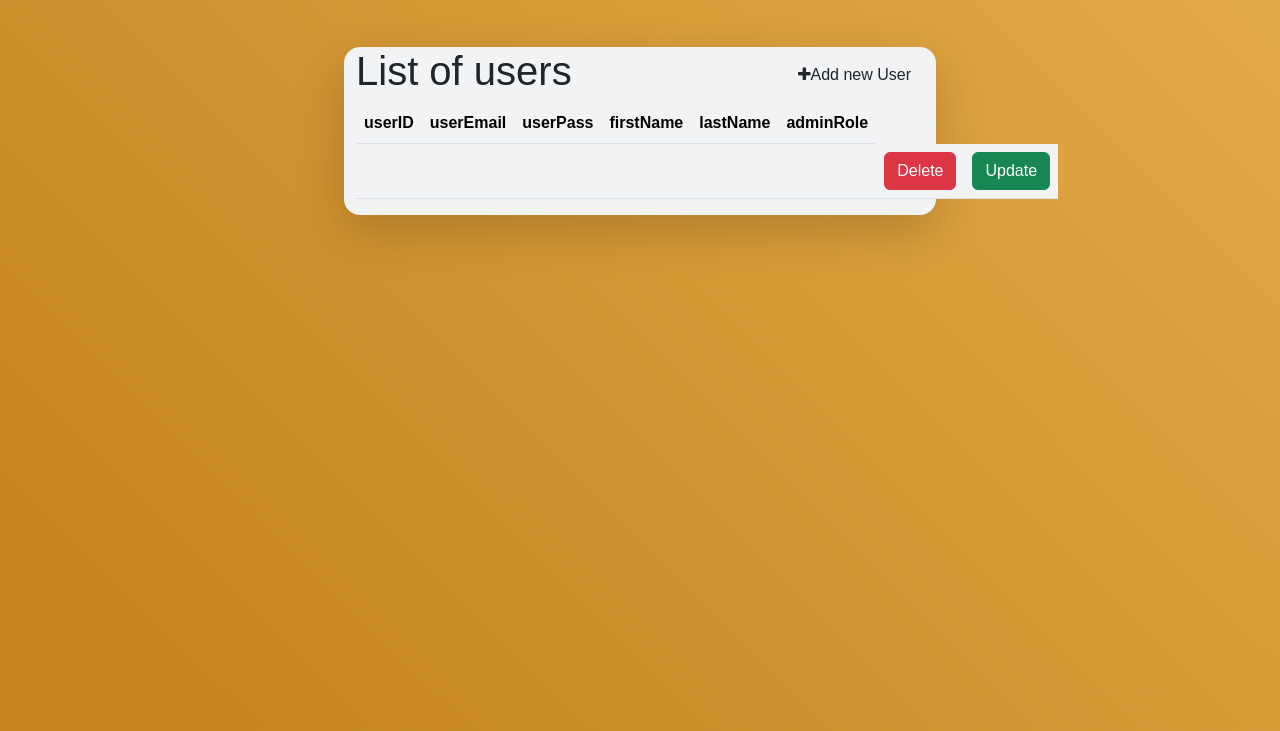
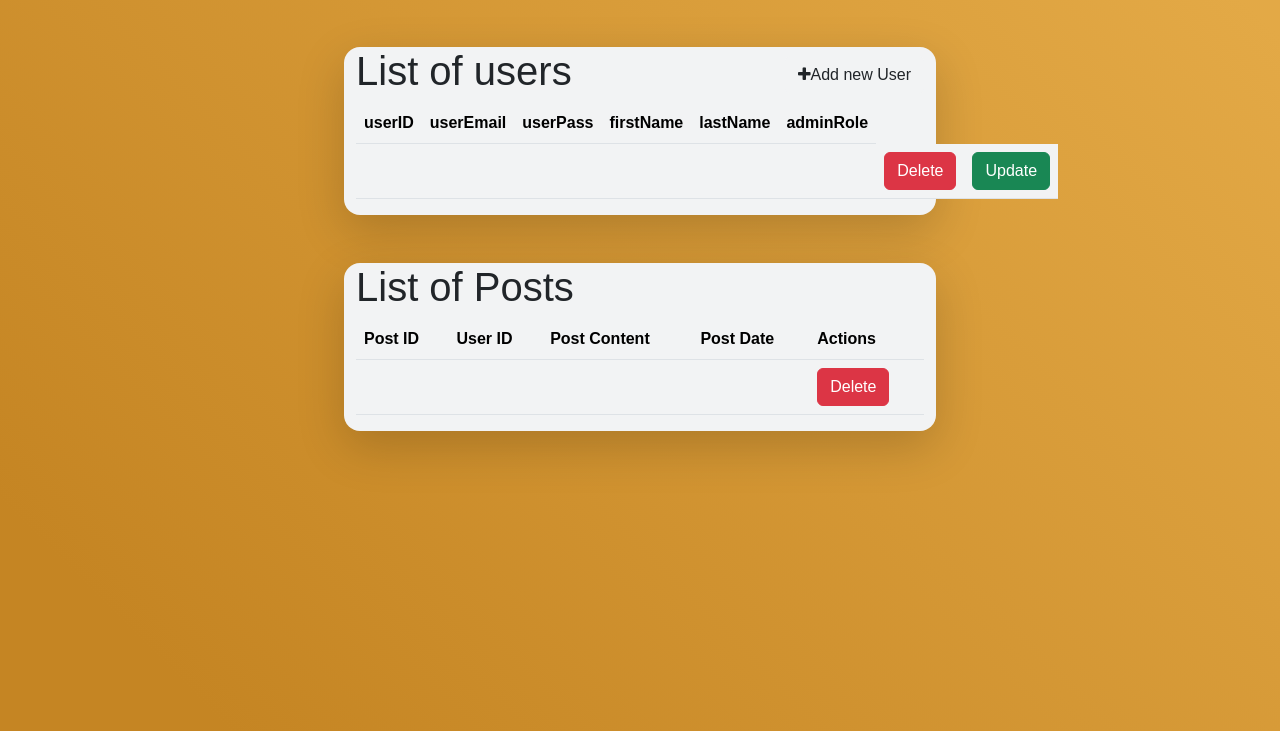
Before and after one commit to markjayforcode/activityInIAS, a PHP site: page /adminDashboard.php in a window 1280 px wide. Shown: the part 69-800 px from the top of the page. Run offline with PHP 8.4, Linux system fonts and the light colour scheme; the visitor is signed in with stand-in values (Sample User, id 1); tables that the repository leaves empty or names only in its code hold one stand-in row (values such as "Sample post"); data that the repository does not hold is empty; some web fonts are replaced.

Commit message:
added postmanagement functions

```diff
--- a/htmlFiles/adminDashboard.php
+++ b/htmlFiles/adminDashboard.php
@@ -9,6 +9,27 @@ if(!isset($_SESSION['userEmail'])){
 
 include '../phpFiles/connection.php'; // Include database connection
 include '../phpFiles/adminfunctions.php';    // Include admin function
+
+
+
+// Check if postID is provided for deletion
+if (isset($_POST['postID'])) {
+  $postID = $_POST['postID'];
+
+  // Prepare and execute the delete query
+  $sql = "DELETE FROM tblposts WHERE postID = ?";
+  if ($stmt = $conn->prepare($sql)) {
+      $stmt->bind_param("i", $postID);
+      $stmt->execute();
+      $stmt->close();
+  }
+
+  // Redirect to the same page to reflect changes
+  header("Location: adminDashboard.php");
+  exit();
+}
+
+
 ?>
 
 <!DOCTYPE html>
@@ -37,8 +58,8 @@ include '../phpFiles/adminfunctions.php';    // Include admin function
                 <a class="nav-link" href="../phpFiles/logout.php">Logout</a>
             </div>
     </nav>
-    <div class="container-fluid d-flex justify-content-center align-items-center p-5">
-     <div class="container content-container shadow-lg rounded-4 w-50"> <!-- Big white container sa gitna -->
+    <div class="container-fluid d-flex justify-content-center align-items-center flex-column p-5">
+     <div class="container content-container shadow-lg rounded-4 w-50 mb-5  "> <!-- Big white container sa gitna -->
      <div class="d-flex justify-content-between align-items-center">
       <h1>List of users</h1>
       <a class="btn btn-add" href="adminCreate.php"> <i class="fa fa-plus"></i>Add new User </a>
@@ -81,6 +102,50 @@ include '../phpFiles/adminfunctions.php';    // Include admin function
           </tbody>
         </table>
 
+
+
+
+     </div>
+
+     <div class="container content-container shadow-lg rounded-4 w-50"> <!-- Big white container sa gitna -->
+    <div class="d-flex justify-content-between align-items-center">
+        <h1>List of Posts</h1>
+    </div>
+    <table class="table table-color">
+        <thead class="table-color">
+            <th scope="col">Post ID</th>
+            <th scope="col">User ID</th>
+            <th scope="col">Post Content</th>
+            <th scope="col">Post Date</th>
+            <th scope="col">Actions</th> <!-- For the delete button -->
+        </thead>
+        <tbody>
+            <?php
+            $posts = fetchPosts($conn); // Fetch posts using the function provided
+            foreach ($posts as $post) {
+                echo '<tr class="table-color">';
+                echo '<th scope="row">' . htmlspecialchars($post['postID']) . '</th>';
+                echo '<td>' . htmlspecialchars($post['userID']) . '</td>';
+                echo '<td>' . htmlspecialchars($post['postContent']) . '</td>';
+                echo '<td>' . htmlspecialchars($post['postDate']) . '</td>';
+                echo "<td>
+                    <form action='adminDashboard.php' method='POST' style='display:inline-block;'>
+                        <input type='hidden' name='postID' value='{$post['postID']}'>
+                        <button type='submit' class='btn btn-danger'>Delete</button>
+                    </form>
+                </td>";
+
+                echo "</tr>";
+            }
+            ?>
+        </tbody>
+    </table>
+</div>
+
+
+
+
+
      </div>
     </div>
 
--- a/phpFiles/adminfunctions.php
+++ b/phpFiles/adminfunctions.php
@@ -24,7 +24,7 @@ if ($_SERVER['REQUEST_METHOD'] === 'POST') {
 
 
 
-//READ
+//READ ACCOUNTS
 
 function fetchAccounts($conn){
 
@@ -44,6 +44,26 @@ $result->free(); //knowledge : freeing results are done tuwing SELECT to diminis
 return $accounts;
 
 }
+
+//READ POSTS
+function fetchPosts($conn){
+
+    $sql = "SELECT * FROM tblposts";
+    $result = $conn->query($sql);
+
+    if($result === false){
+        die("Error fetching posts:" .$conn->error);
+
+    }
+
+    //fetch posts
+    $posts = $result->fetch_all(MYSQLI_ASSOC);
+
+    $result->free(); //knowledge : freeing results are done tuwing SELECT to diminish memory usaage. avoid memory leaks
+
+    return $posts;
+
+    }
 
 
 //CREATE
```
